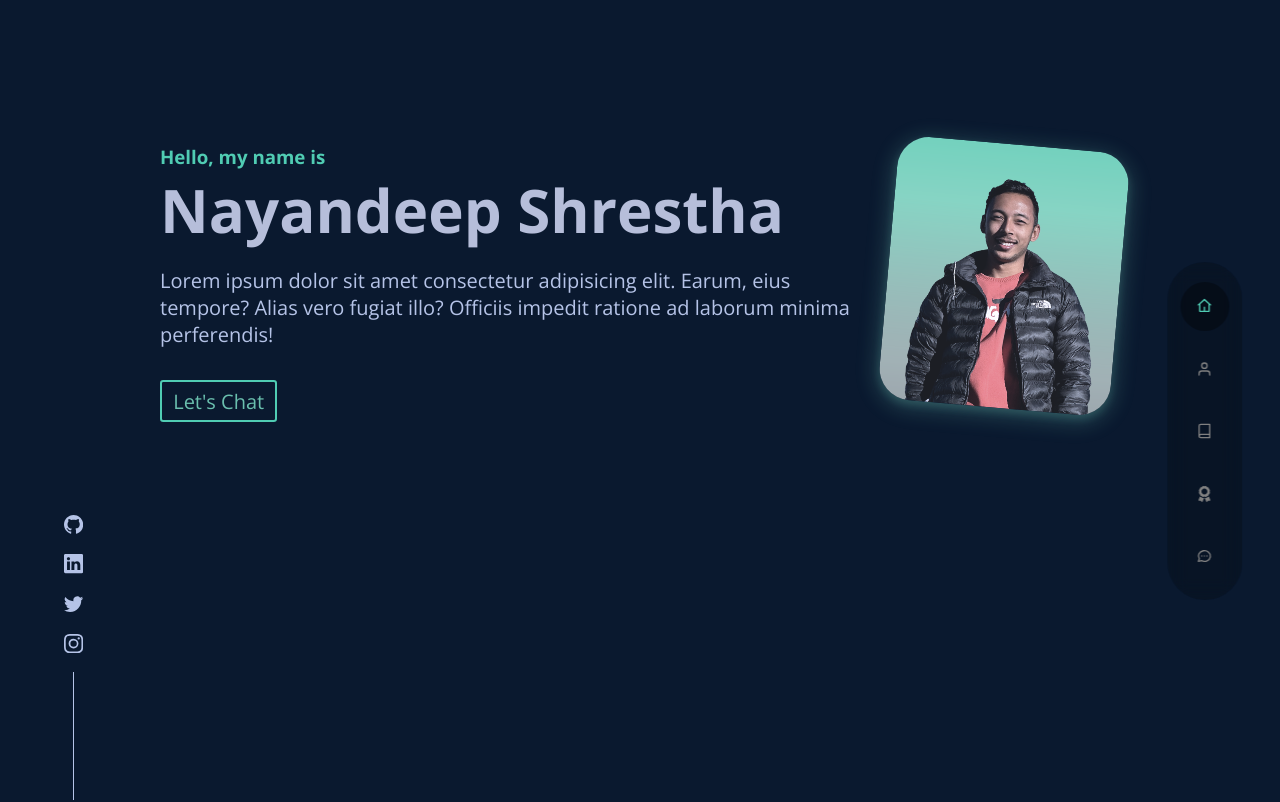
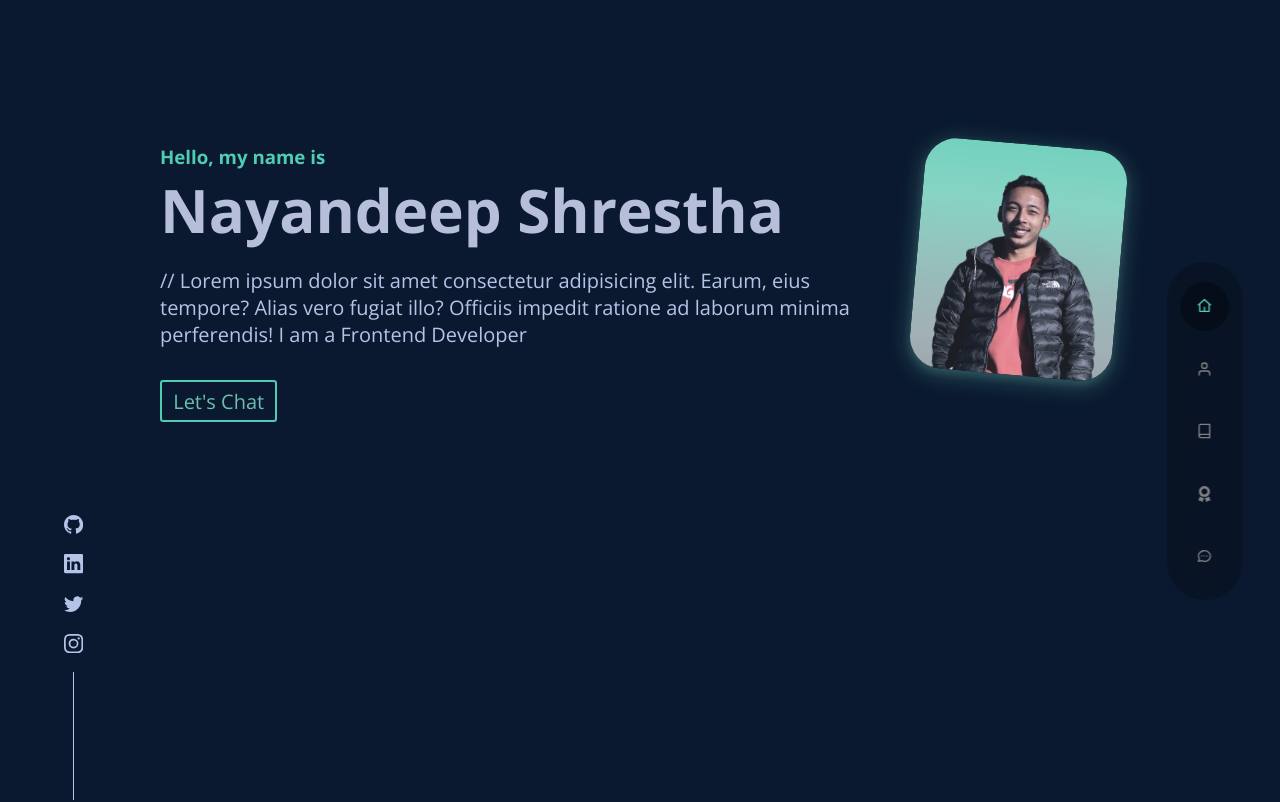
Before and after one commit to nayandeep-shrestha/my_portfolio, a React (Create React App) app: page / in a window 1280 px wide. Shown: the top 802 px of the page. Built offline with nearby package versions, Linux system fonts and the light colour scheme; a web font is replaced by a local one.

Commit message:
Update Home.js

```diff
--- a/src/components/home/Home.js
+++ b/src/components/home/Home.js
@@ -11,8 +11,9 @@ const Home = () => {
             <h3>Hello, my name is </h3>
             <h1>Nayandeep Shrestha</h1>
             <p>
-              Lorem ipsum dolor sit amet consectetur adipisicing elit. Earum, eius tempore? Alias vero fugiat illo? Officiis impedit ratione ad laborum minima perferendis!
-            </p>
+//               Lorem ipsum dolor sit amet consectetur adipisicing elit. Earum, eius tempore? Alias vero fugiat illo? Officiis impedit ratione ad laborum minima perferendis!
+    I am a Frontend Developer
+    </p>
             <a href="#contact" className='btn'>Let's Chat</a>
           </div>
           <div className='header-me'>
```
